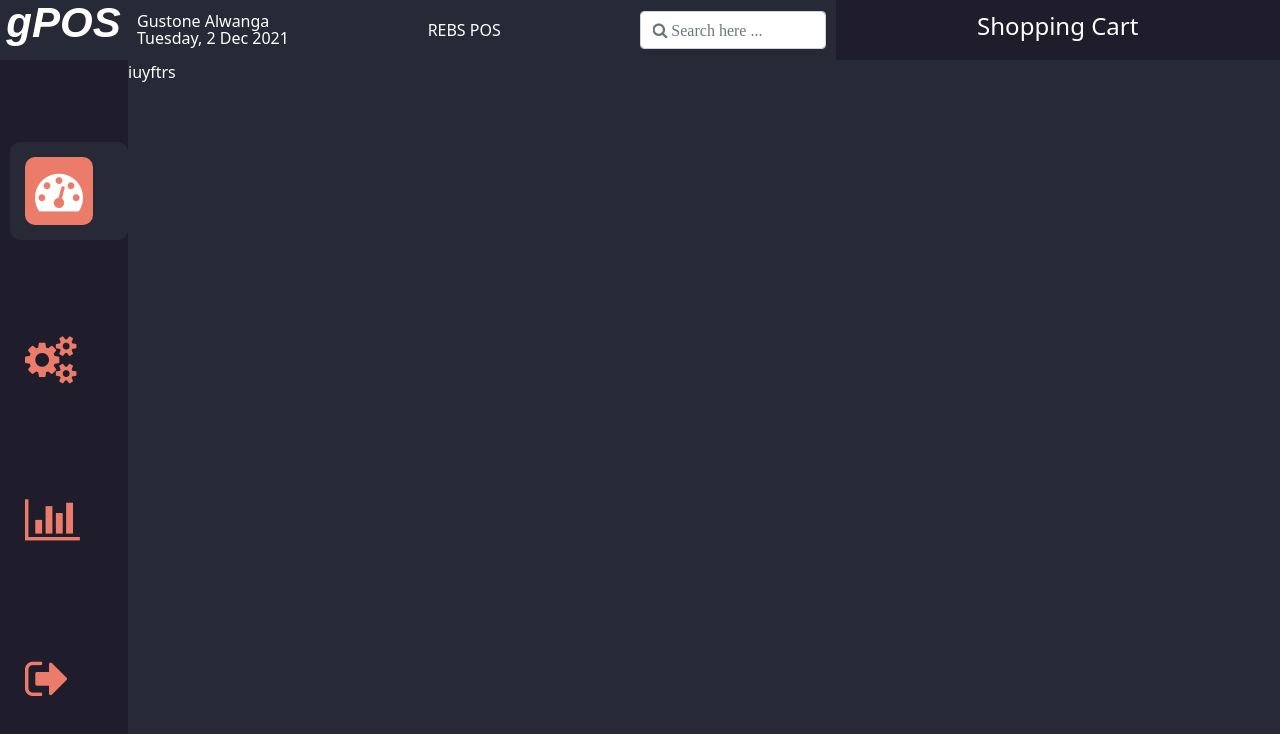
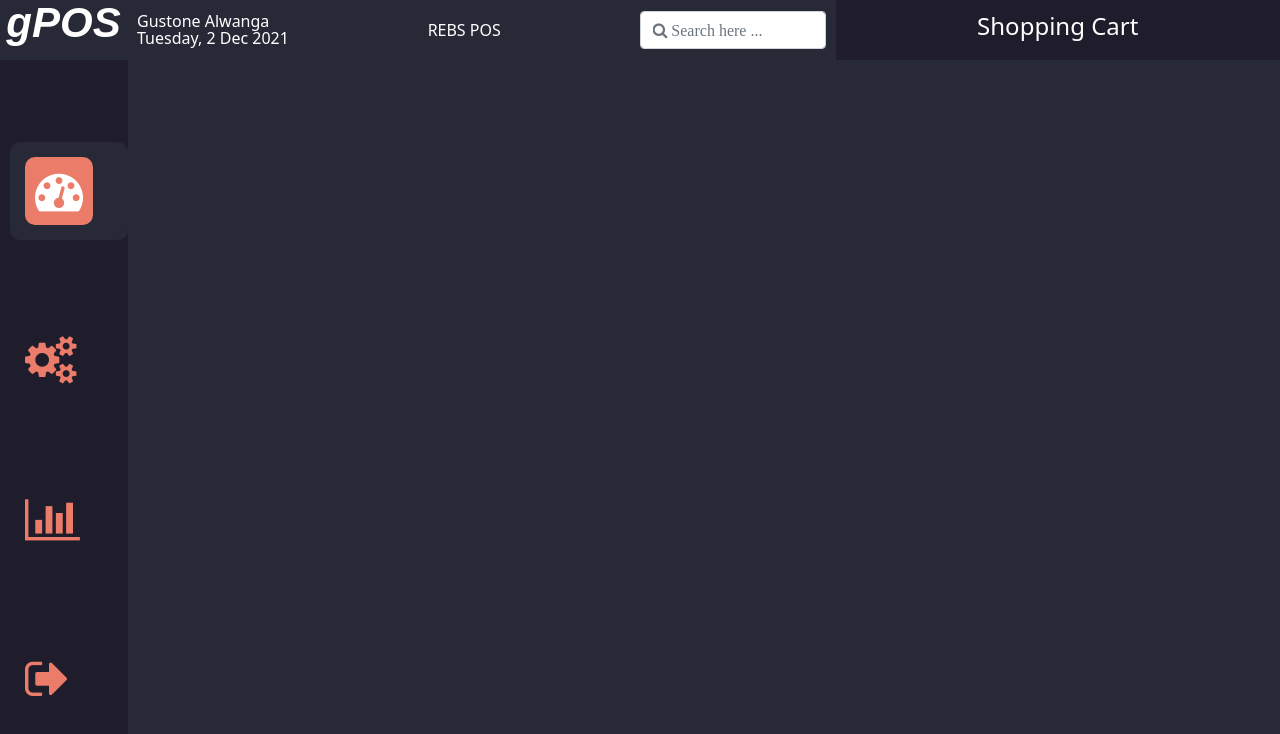
Before and after one commit to Guston-era/pos-react-redux, a React (Create React App) app: page / in a window 1280 px wide. Shown: the top 734 px of the page. Built offline with nearby package versions, Linux system fonts and the light colour scheme.

Commit message:
added react router dom

```diff
--- a/package.json
+++ b/package.json
@@ -12,6 +12,7 @@
     "react-bootstrap": "^2.0.2",
     "react-dom": "^17.0.2",
     "react-redux": "^7.2.6",
+    "react-router-dom": "^6.0.2",
     "react-scripts": "4.0.3",
     "web-vitals": "^1.0.1"
   },
--- a/src/App.js
+++ b/src/App.js
@@ -8,7 +8,29 @@ function App() {
       <Header />
       <div className="flexed-content">
         <SideBar />
-        <p style={{ color: "white" }}>iuyftrs</p>
+        {/* <Switch>
+                <Route
+                  exact
+                  path="/dashboard"
+                  name="Dashboard"
+                  render={(props) => <Login {...props} />}
+                />
+                <Route
+                  exact
+                  path="/settings"
+                  name="Settings"
+                  render={(props) => <Forgot {...props} />}
+                />
+                <Route
+                  exact
+                  path="/reports"
+                  name="Reports"
+                  render={(props) => <Forgot {...props} />}
+                />
+                <Route>
+                  <dashboard />
+                </Route>
+              </Switch> */}
       </div>
     </div>
   );
```
Also changed, not shown: 1 other file (tests, documents, lock files or other folders).
